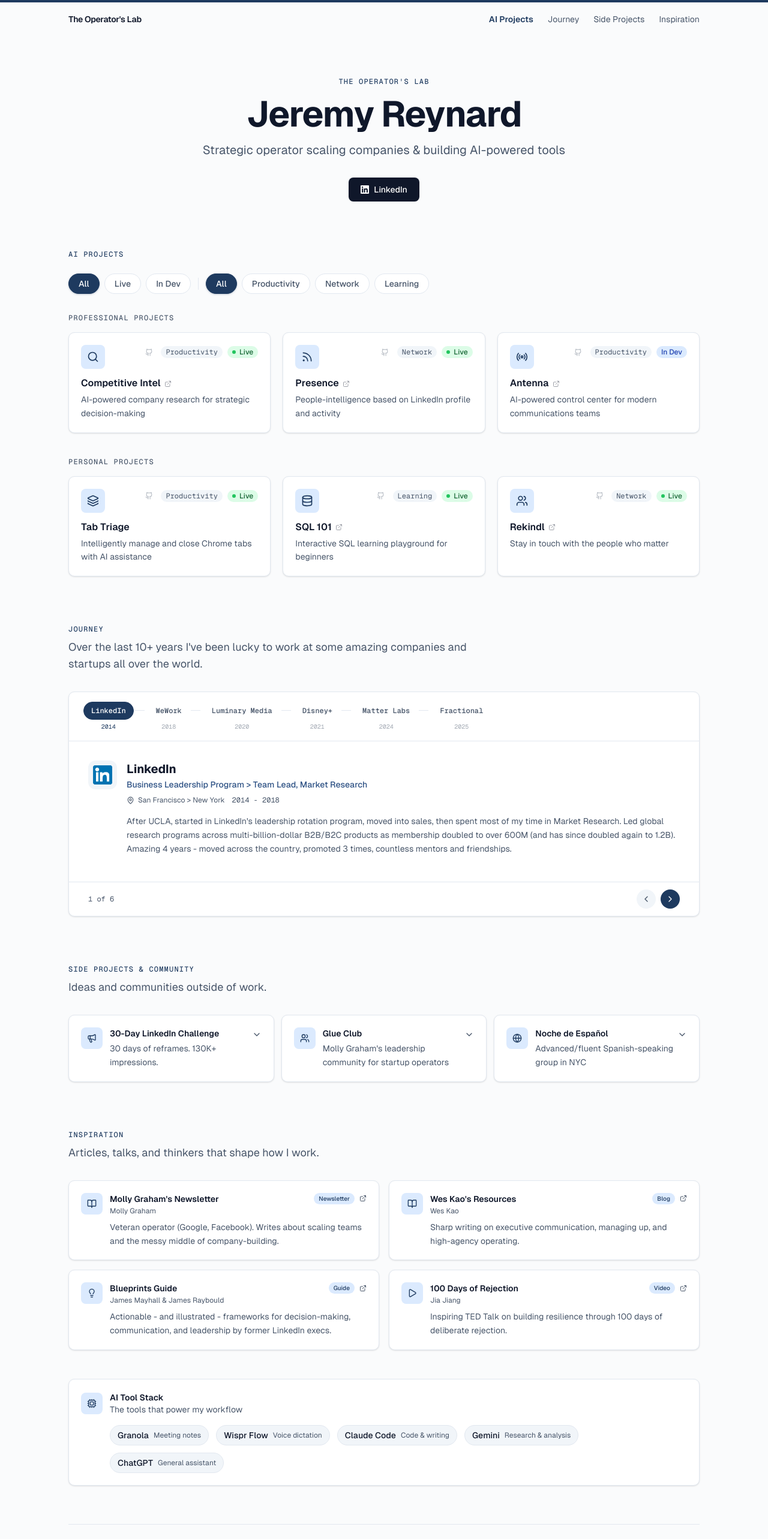
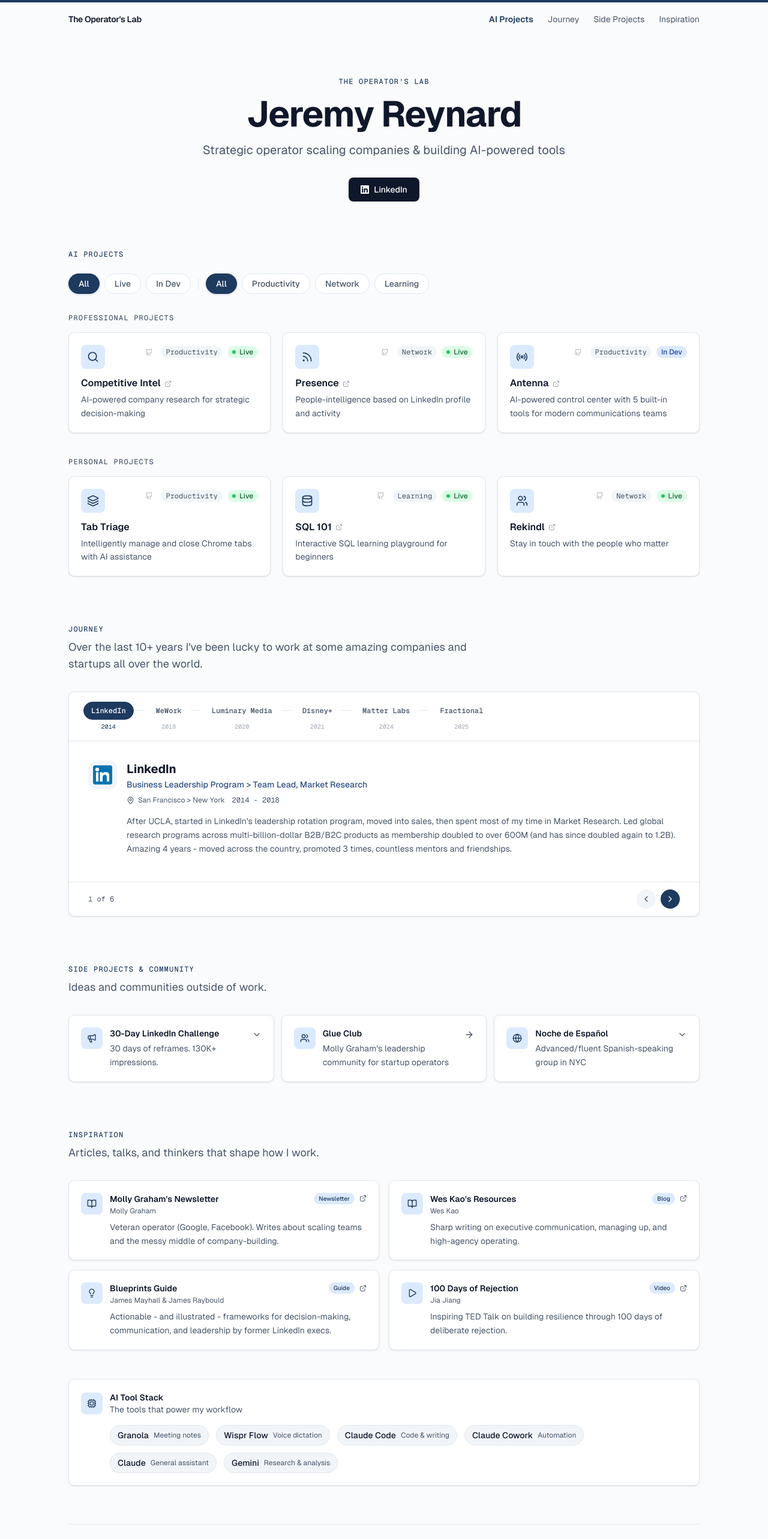
Before and after one commit to jeremyreynard1-jdr/the-operators-lab, a Next.js app: page / in a window 1280 px wide. Shown: the top 2566 px of the page at 60% size. Built offline with nearby package versions, Linux system fonts and the light colour scheme.

Commit message:
add Glue Club link, update AI tool stack, update Antenna description

```diff
--- a/components/AboutCard.tsx
+++ b/components/AboutCard.tsx
@@ -191,17 +191,8 @@
   const Icon = card.icon;
 
   if (card.linkTo) {
-    return (
-      <Link
-        href={card.linkTo}
-        className="block h-full p-5 transition-all duration-200 hover:translate-y-[-2px]"
-        style={{
-          backgroundColor: "var(--surface)",
-          border: "1px solid var(--border-color)",
-          borderRadius: "var(--card-radius)",
-          boxShadow: "var(--card-shadow)",
-        }}
-      >
+    const isExternal = card.linkTo.startsWith("http");
+    const cardContent = (
       <div className="flex items-start justify-between">
         <div className="flex items-start gap-3">
           <div
@@ -231,6 +222,36 @@
           style={{ color: "var(--text-secondary)" }}
         />
       </div>
+    );
+
+    const cardStyle = {
+      backgroundColor: "var(--surface)",
+      border: "1px solid var(--border-color)",
+      borderRadius: "var(--card-radius)",
+      boxShadow: "var(--card-shadow)",
+    };
+
+    if (isExternal) {
+      return (
+        <a
+          href={card.linkTo}
+          target="_blank"
+          rel="noopener noreferrer"
+          className="block h-full p-5 transition-all duration-200 hover:translate-y-[-2px]"
+          style={cardStyle}
+        >
+          {cardContent}
+        </a>
+      );
+    }
+
+    return (
+      <Link
+        href={card.linkTo}
+        className="block h-full p-5 transition-all duration-200 hover:translate-y-[-2px]"
+        style={cardStyle}
+      >
+        {cardContent}
       </Link>
     );
   }
--- a/lib/about.ts
+++ b/lib/about.ts
@@ -47,6 +47,7 @@
     icon: Users,
     content:
       "Active member of Glue Club, Molly Graham's leadership development community for experienced startup operators. A space for people leading teams and organizations and dealing with the beauty of startup chaos.",
+    linkTo: "https://www.glueclub.com",
   },
   {
     id: "spanish-night",
@@ -67,6 +68,7 @@
   { name: "Granola", role: "Meeting notes" },
   { name: "Wispr Flow", role: "Voice dictation" },
   { name: "Claude Code", role: "Code & writing" },
+  { name: "Claude Cowork", role: "Automation" },
+  { name: "Claude", role: "General assistant" },
   { name: "Gemini", role: "Research & analysis" },
-  { name: "ChatGPT", role: "General assistant" },
 ];
--- a/lib/projects.ts
+++ b/lib/projects.ts
@@ -89,7 +89,7 @@
     slug: "antenna",
     title: "Antenna",
     description:
-      "AI-powered control center for modern communications teams",
+      "AI-powered control center with 5 built-in tools for modern communications teams",
     longDescription:
       "A control center for comms professionals. Antenna bundles a briefing generator, message pull-through tracker, press clips digest, rapid-response monitor, and internal comms workflow - all powered by Claude. Briefing generator and press clips digest are live; remaining tools are in active development.",
     icon: Radio,
```
Lines whose indentation alone changed are shown as unchanged.
